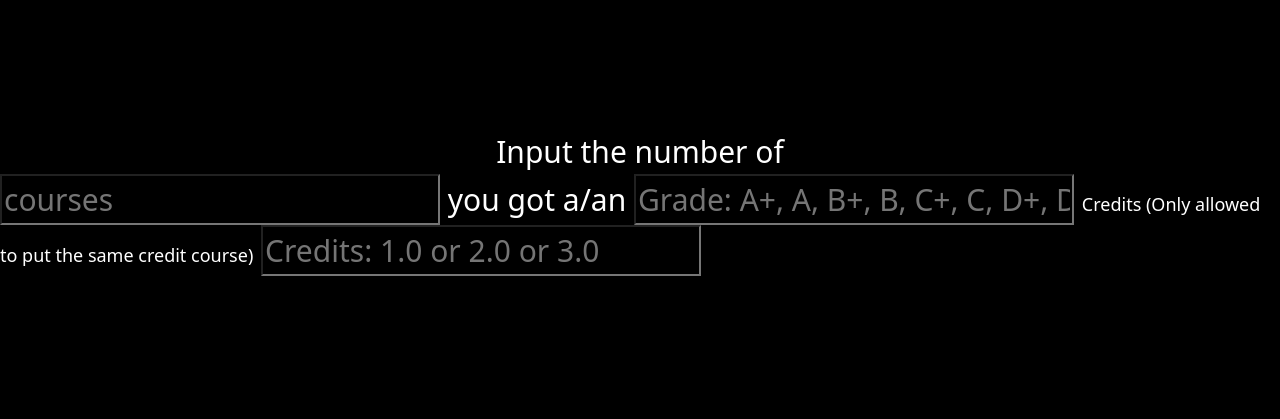
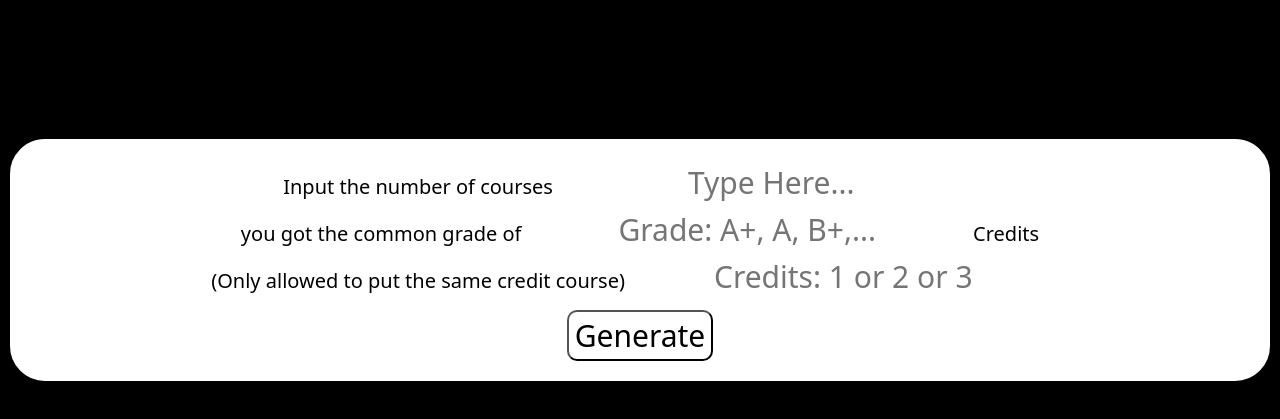
Before and after one commit to svastiks/gpa-calculator, a website: page automated.html in a window 1280 px wide. Shown: the part 113-532 px from the top of the page. Drawn offline with nearby package versions, Linux system fonts and the light colour scheme.

Commit message:
styles automated page

```diff
--- a/automated.html
+++ b/automated.html
@@ -22,18 +22,19 @@
 
     <div class="body-text">
         <div class="question">
-            <span>Input the number of</span>
-            <form>
-                <input type="text" id="numberOfCourses" placeholder="courses">
+            <form id="userCourses">
+                <span>Input the number of courses</span>
+                <input type="number" id="numberOfCourses" placeholder="Type Here...">
+                <br>
+                <span>you got the common grade of</span>
 
-                <span>you got a/an</span>
+                <input type="text" id="gradeRecieved" placeholder="Grade: A+, A, B+,...">
 
-                <input type="text" id="gradeRecieved" placeholder="Grade: A+, A, B+, B, C+, C, D+, D, F, E">
+                <span>Credits <br> (Only allowed to put the same credit course)</span>
 
-                <span style="font-size: 18px;">Credits (Only allowed to put the same credit course)</span>
-
-                <input type="text" id="gradeRecieved" placeholder="Credits: 1.0 or 2.0 or 3.0">
+                <input type="number" id="gradeRecieved" placeholder="Credits: 1 or 2 or 3">
             </form>
+            <button class="generate" id="generate">Generate</button>
         </div>
 
         <!-- Js Scripts -->
--- a/navbar.html
+++ b/navbar.html
@@ -1,12 +1,14 @@
+<!-- NAVBAR TEMPELATE -->
 
-<!-- NAVBAR TEMPELATE -->
 <div class="row">
     <div class="col">
-        <img class="burger-menu" data-bs-toggle="offcanvas" href="#openNavbar" role="button"
-            aria-controls="openNavbar" id="burger-menu" src="resources/images/burger-menu.svg">
+        <img class="burger-menu" data-bs-toggle="offcanvas" href="#openNavbar" role="button" aria-controls="openNavbar"
+            id="burger-menu" src="resources/images/burger-menu.svg">
     </div>
     <div class="col">
-        <h2 id="top-heading">GPA CALCULATOR</h2>
+        <h2 style="display: flex;color:#FFFFFF; margin: 20px 0 0 -28px; font-size: 30px;" id="top-heading">
+            <a style="text-decoration: none; color: #FFFFFF;" href="index.html">GPA CALCULATOR</a>
+        </h2>
     </div>
 </div>
 <div class="offcanvas offcanvas-start" tabindex="-1" id="openNavbar" aria-labelledby="openNavbar">
--- a/resources/css/stylesheet.css
+++ b/resources/css/stylesheet.css
@@ -1,81 +1,81 @@
-.html{
+.html {
     padding: 0;
     margin: 0;
 
 }
 
-span{
+span {
     color: #FFFFFF;
 }
 
-.body-main{
+.body-main {
     background-color: black;
     margin: 0;
-    color:#FFFFFF;
+    color: #FFFFFF;
 }
 
 /* .main-body {
     background-color: black;
 } */
 
-.header-container{
+.header-container {
     display: flex;
 
 }
 
-#top-heading{
+#top-heading {
     display: flex;
-    color:#FFFFFF;
+    color: #FFFFFF;
     margin: 20px 0 0 -28px;
     font-size: 30px;
 }
 
-#burger-menu{
+#burger-menu {
     width: 60px;
     height: 60px;
     margin: 31px 0 0 29px;
 }
 
-.navbar-container a{
-   display: flex;
+.navbar-container a {
+    display: flex;
     text-decoration: none;
     color: black;
     font-size: 20px;
     margin-top: 100px;
 }
 
-.navbar-container{
+.navbar-container {
     display: flex;
     flex-direction: column;
     width: 180px;
-    height:898px;
+    height: 898px;
     background-color: #FFFFFF;
 }
 
-.offcanvas{
+.offcanvas {
     width: 240px !important;
 }
 
-#numberOfCourses{
+#numberOfCourses {
     background-color: transparent;
-    color:#FFFFFF;
+    color: #FFFFFF;
 }
 
-#gradeRecieved{
+#gradeRecieved {
     background-color: transparent;
-    color:#FFFFFF;
+    color: #FFFFFF;
 }
 
 /* Body */
 
-.body-container{
+.body-container {
     display: flex;
     margin-top: 235px;
     flex-direction: column;
     align-items: center;
 }
 
-.optionOne{
+.optionOne {
     width: 255px;
     height: 75px;
     background-color: antiquewhite;
@@ -83,19 +83,21 @@ span{
     box-shadow: 10px;
 }
 
-.optionOne:hover, .optionTwo:hover{
+.optionOne:hover,
+.optionTwo:hover {
     background-color: #FFFFFF;
 }
-.or-text{
+
+.or-text {
     display: flex;
     justify-content: center;
     padding: 10px 0 10px 0;
 }
 
-.optionTwo{
+.optionTwo {
     width: 255px;
     height: 75px;
-    background-color:skyblue;
+    background-color: skyblue;
     border-radius: 20px;
 }
 
@@ -106,10 +108,36 @@ span{
     background-color: black;
 }
 
-.question{
+.question {
     font-size: 30px;
-    margin:150px 0 0 0;
+    margin: 150px 0 0 0;
     display: flex;
+    flex-direction: column;
     align-items: center;
-    flex-direction: column;
+    border: 10px solid black;
+    background-color: #FFFFFF;
+    text-align: center;
+    border-radius: 45px;
+    padding: 20px;
 }
+
+#userCourses input{
+    border: transparent;
+    text-align: center;
+    color: black;
+}
+
+/* #userCourses input::placeholder{
+    color: black;
+} */
+
+#userCourses span{
+    color:black;
+    font-size: 20px;
+}
+
+.generate {
+    background-color: #FFFFFF;
+    border-radius: 10px;
+    margin-top: 10px;
+}
```
